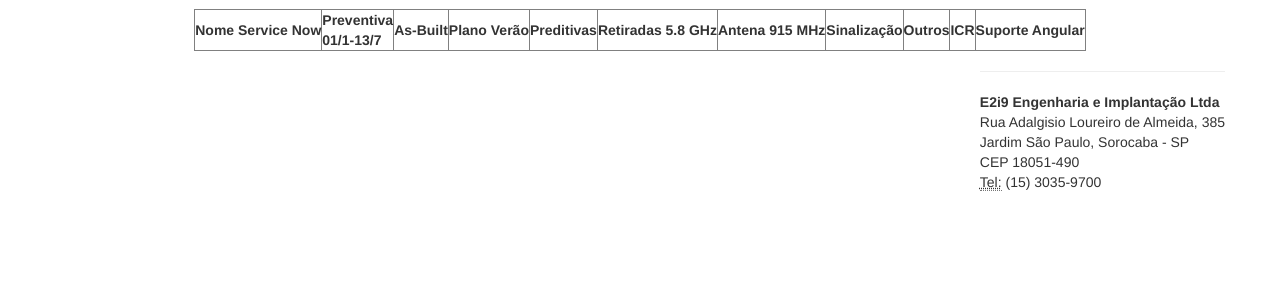
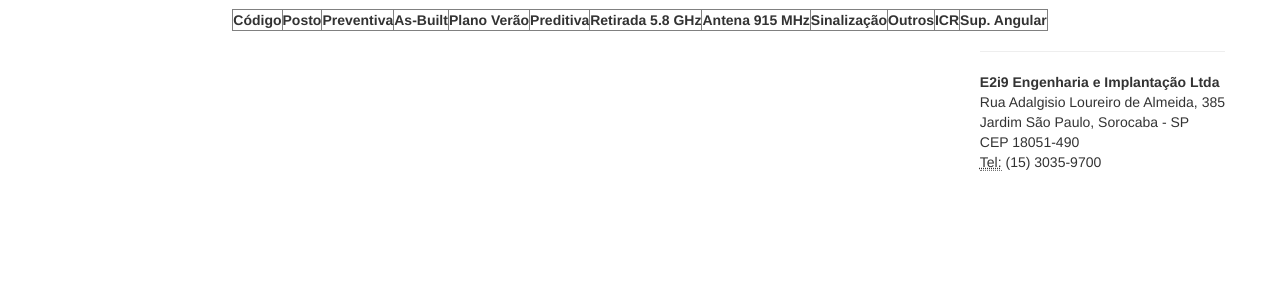
Before and after one commit to cezarsantanna-zz/TemosPortal, a Django app: page /search/ in a window 1280 px wide. Shown: the part 51-351 px from the top of the page. Run offline with Django 3.2, Linux system fonts and the light colour scheme; data that the repository does not hold is empty; some libraries are stand-ins or nearby versions.

Commit message:
ATT -  Montagem do search.html

```diff
--- a/main/templates/main/search.html
+++ b/main/templates/main/search.html
@@ -9,21 +9,23 @@
     <br>
       <table border="1" cellpadding="5" cellspacing="1">
       	  <tr>
-            <th>Nome Service Now</th>
-            <th>Preventiva<br>01/1-13/7</th>
+            <th>Código</th>
+            <th>Posto</th>
+            <th>Preventiva</th>
             <th>As-Built</th>
             <th>Plano Verão</th>
-            <th>Preditivas</th>
-            <th>Retiradas 5.8 GHz</th>
+            <th>Preditiva</th>
+            <th>Retirada 5.8 GHz</th>
             <th>Antena 915 MHz</th>
             <th>Sinalização</th>
             <th>Outros</th>
             <th>ICR</th>
-            <th>Suporte Angular</th>
+            <th>Sup. Angular</th>
          </tr>
         {% for object in object_list %}
           <tr>
-            <td> {{ object.posto }} </td>
+            <td> {{ object.posto_cgmp }} </td>
+            <td> {{ object.posto_nome }} </td>
             <td> {{ object.preventiva }} </td>
             <td> {{ object.asbuilt }} </td>
             <td> {{ object.plano_verao }} </td>
```
